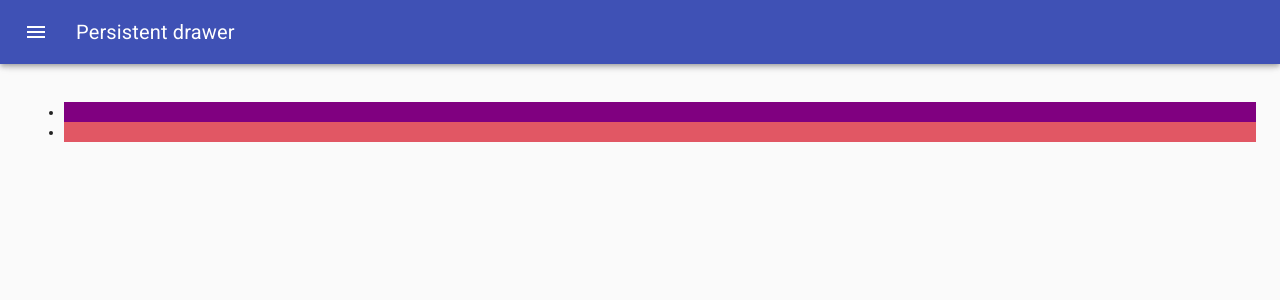
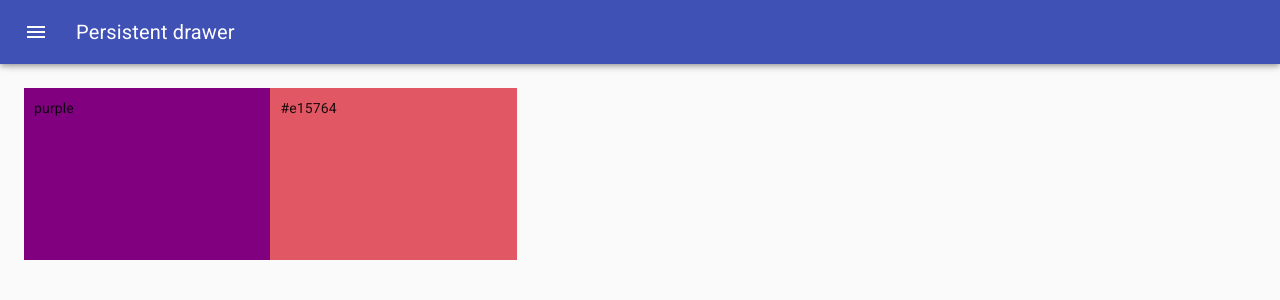
Before and after one commit to bdushimi/atlp-react-level-up, a React (Create React App) app in the folder colors/: page /palette/new in a window 1280 px wide. Shown: the top 300 px of the page. Built offline with nearby package versions, Linux system fonts and the light colour scheme.

Commit message:
Adds uncompleted draggableColorBox

```diff
--- /dev/null
+++ b/colors/src/DraggableColorBox.js
@@ -0,0 +1,29 @@
+import React from 'react'
+import { withStyles } from '@material-ui/styles'
+
+const styles = {
+    root: {
+        position: "relative",
+        width: '20%',
+        height: '25%',
+        display: 'inline-block',
+        padding: '10px',
+        cursor: 'pointer',
+        marginButton: '-3.5px',
+    },
+}
+
+
+function DraggableColorBox(props) {
+    return (
+        <div
+            className={props.classes.root}
+            style={{ backgroundColor: props.color }}
+        >
+            { props.color}
+        </div>
+    )
+}
+
+
+export default withStyles(styles)(DraggableColorBox);
--- a/colors/src/NewPaletteForm.js
+++ b/colors/src/NewPaletteForm.js
@@ -13,7 +13,7 @@ import ChevronLeftIcon from '@material-ui/icons/ChevronLeft';
 import ChevronRightIcon from '@material-ui/icons/ChevronRight';
 import { ChromePicker } from "react-color";
 import Button from '@material-ui/core/Button';
-
+import DraggableColorBox from './DraggableColorBox';
 
 const drawerWidth = 400;
 
@@ -58,6 +58,7 @@ const useStyles = makeStyles((theme) => ({
     },
     content: {
         flexGrow: 1,
+        height: "calc(100vh - 64px)",
         padding: theme.spacing(3),
         transition: theme.transitions.create('margin', {
             easing: theme.transitions.easing.sharp,
@@ -154,11 +155,9 @@ export default function NewPaletteForm() {
                 })}
             >
                 <div className={classes.drawerHeader} />
-                <ul>
                     {colors.map(color => (
-                        <li key={color} style={{ backgroundColor: color }}></li>
+                        <DraggableColorBox color={color} />
                     ))}
-                </ul>
             </main>
         </div>
     );
```
